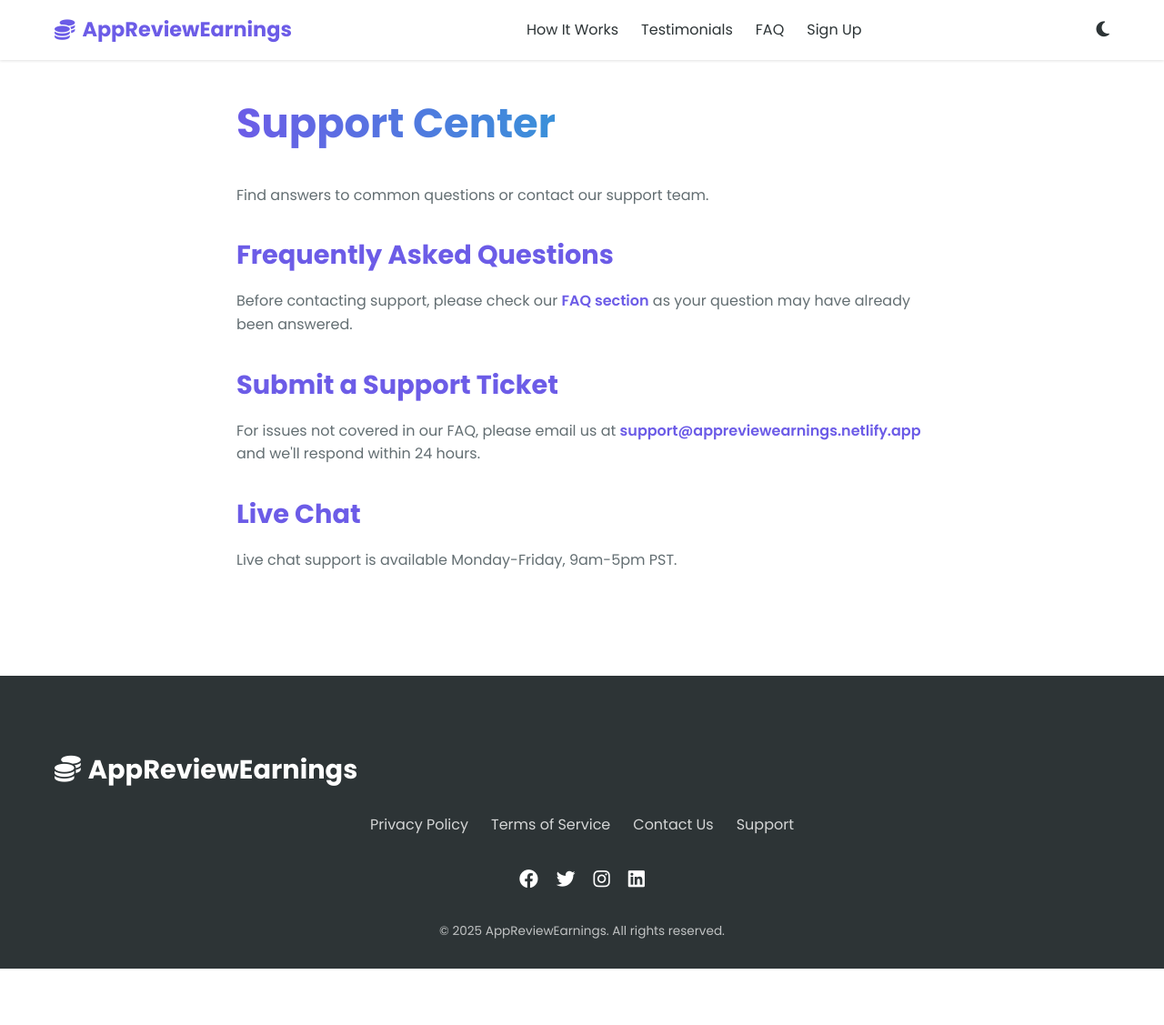
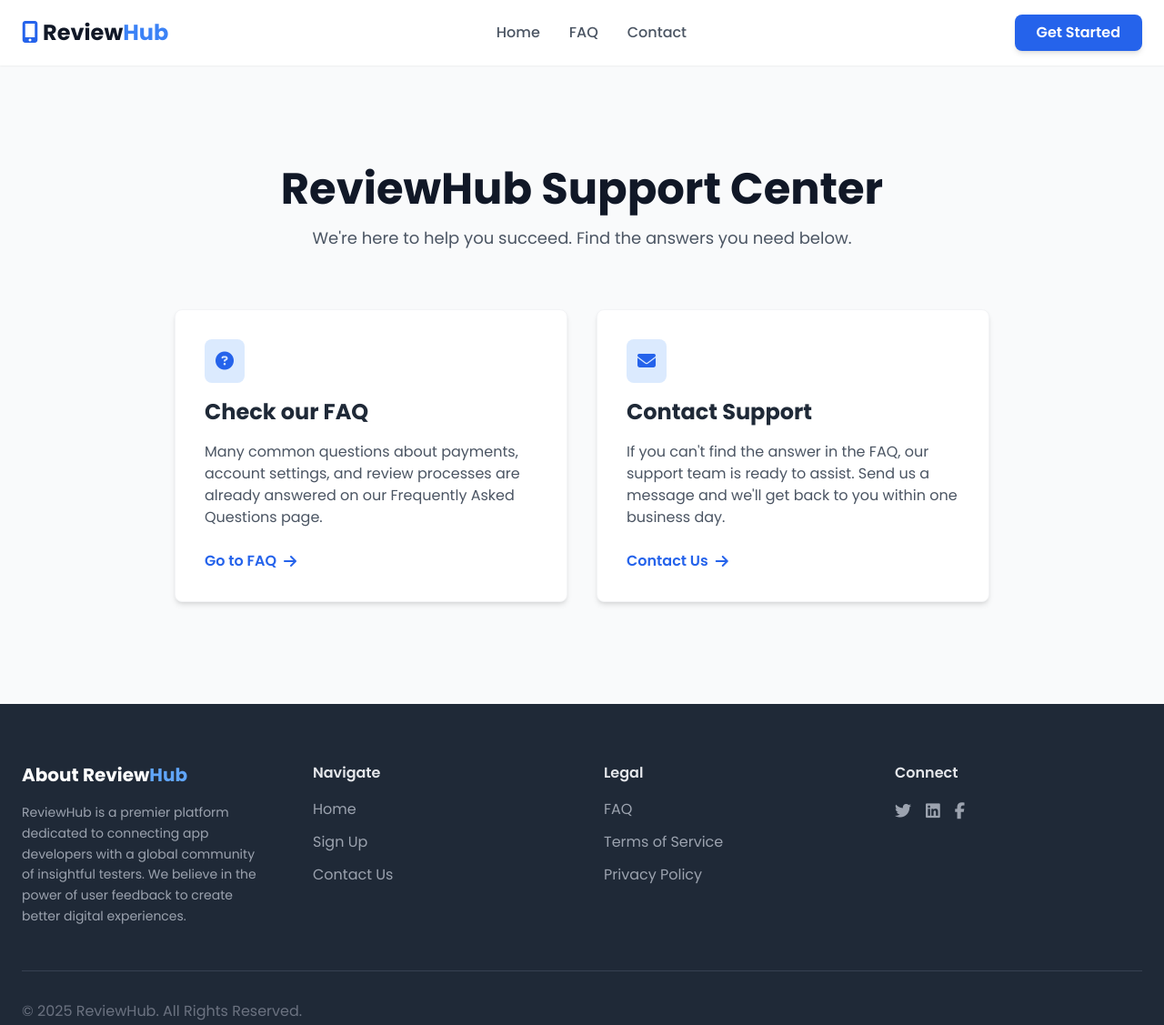
Before and after one commit to donny0019/reviewhub, a plain HTML site: page support.html in a window 1280 px wide. Shown: the whole page at 91% size. Before the commit the page ends 1065 px from the top, so only its background shows below. Drawn offline with nearby package versions, Linux system fonts and the light colour scheme.

Commit message:
Add files via upload

```diff
--- a/support.html
+++ b/support.html
@@ -1,170 +1,115 @@
 <!DOCTYPE html>
 <html lang="en">
 <head>
-<!-- Google Tag Manager -->
-<script>(function(w,d,s,l,i){w[l]=w[l]||[];w[l].push({'gtm.start':
-new Date().getTime(),event:'gtm.js'});var f=d.getElementsByTagName(s)[0],
-j=d.createElement(s),dl=l!='dataLayer'?'&l='+l:'';j.async=true;j.src=
-'https://www.googletagmanager.com/gtm.js?id='+i+dl;f.parentNode.insertBefore(j,f);
-})(window,document,'script','dataLayer','GTM-NGN5JHR8');</script>
-<!-- End Google Tag Manager -->
-<meta name="google-site-verification" content="TbW2WtI93w6gVjJ70Iy1MZ-ZRHX2bkgNOJpdjXjFMdU" />
     <meta charset="UTF-8">
     <meta name="viewport" content="width=device-width, initial-scale=1.0">
-  <title>Support Center | AppReviewEarnings</title>
-  <meta name="description" content="Find answers to common questions or contact our support team for AppReviewEarnings." />
-  <meta name="robots" content="index, follow" />
-  <link rel="canonical" href="https://appreviewearnings.netlify.app/support.html" />
-
-  <!-- Open Graph & Twitter Card -->
-  <meta property="og:title" content="Support Center | AppReviewEarnings" />
-  <meta property="og:description" content="Get help with your AppReviewEarnings account and app reviews." />
-  <meta property="og:url" content="https://appreviewearnings.netlify.app/support.html" />
-  <meta property="og:type" content="website" />
-  <meta name="twitter:card" content="summary" />
-
-  <!-- Fonts & Icons -->
-  <link rel="preconnect" href="https://fonts.googleapis.com" />
-  <link rel="preconnect" href="https://fonts.gstatic.com" crossorigin />
-  <link href="https://fonts.googleapis.com/css2?family=Poppins:wght@400;600;700&display=swap" rel="stylesheet" />
-  <link rel="stylesheet" href="https://cdnjs.cloudflare.com/ajax/libs/font-awesome/6.4.0/css/all.min.css" />
-
+    <title>Support Center - ReviewHub</title>
+    <meta name="description" content="Find answers to common questions about your ReviewHub account, payments, and app reviews, or contact our support team for personalized help.">
+    <link rel="canonical" href="https://appreviewhub.netlify.app/support.html">
+    <link rel="icon" type="image/png" href="https://placehold.co/32x32/005C97/FFFFFF?text=R">
+    <script src="https://cdn.tailwindcss.com"></script>
+    <link rel="stylesheet" href="https://cdnjs.cloudflare.com/ajax/libs/font-awesome/6.5.1/css/all.min.css">
+    <link href="https://fonts.googleapis.com/css2?family=Poppins:wght@400;500;600;700&display=swap" rel="stylesheet">
     <style>
-    :root {
-      --primary: #6c5ce7; --primary-light: #a29bfe; --secondary: #00cec9; --accent: #fd79a8;
-      --dark: #2d3436; --light: #f5f6fa; --text: #2d3436; --text-light: #636e72;
-      --bg: #ffffff; --card-bg: #ffffff; --footer-bg: #2d3436;
-      --shadow-sm: 0 1px 3px rgba(0,0,0,0.12); --shadow-md: 0 4px 6px rgba(0,0,0,0.1); --shadow-lg: 0 10px 25px rgba(0,0,0,0.1);
-      --transition: all 0.25s cubic-bezier(0.645, 0.045, 0.355, 1);
-    }
-    [data-theme="dark"] {
-      --primary: #a29bfe; --primary-light: #6c5ce7; --secondary: #55efc4; --accent: #ff7675;
-      --dark: #dfe6e9; --light: #2d3436; --text: #f5f6fa; --text-light: #b2bec3;
-      --bg: #1e272e; --card-bg: #2d3436; --footer-bg: #1e272e;
-      --shadow-sm: 0 1px 3px rgba(0,0,0,0.3); --shadow-md: 0 4px 6px rgba(0,0,0,0.25); --shadow-lg: 0 10px 25px rgba(0,0,0,0.2);
-    }
-    * { margin: 0; padding: 0; box-sizing: border-box; font-family: 'Poppins', sans-serif; transition: var(--transition); }
-    body { background-color: var(--bg); color: var(--text); line-height: 1.6; overflow-x: hidden; }
-    .container { max-width: 1200px; margin: 0 auto; padding: 0 20px; }
-    header { padding: 15px 0; position: fixed; width: 100%; top: 0; z-index: 1000; background-color: rgba(var(--bg), 0.9); backdrop-filter: blur(10px); box-shadow: var(--shadow-sm); }
-    .header-container { display: flex; justify-content: space-between; align-items: center; }
-    .logo { font-size: 1.4rem; font-weight: 700; color: var(--primary); text-decoration: none; display: flex; align-items: center; gap: 8px; }
-    .nav-links { display: flex; gap: 25px; }
-    .nav-links a { color: var(--text); text-decoration: none; font-weight: 500; position: relative; }
-    .nav-links a:after { content: ''; position: absolute; bottom: -3px; left: 0; width: 0; height: 2px; background: var(--primary); transition: var(--transition); }
-    .nav-links a:hover:after { width: 100%; }
-    .theme-toggle { background: none; border: none; color: var(--text); font-size: 1.2rem; cursor: pointer; }
-    .page-content { max-width: 800px; margin: 0 auto; padding: 100px 20px; }
-    .page-content h1 { margin-bottom: 30px; font-size: 2.8rem; background: linear-gradient(90deg, var(--primary), var(--secondary)); -webkit-background-clip: text; background-clip: text; color: transparent; }
-    .page-content h2 { margin-top: 30px; margin-bottom: 15px; font-size: 1.8rem; color: var(--primary); }
-    .page-content p { margin-bottom: 15px; color: var(--text-light); }
-    .page-content ul { margin-bottom: 20px; padding-left: 20px; list-style-type: disc; color: var(--text-light); }
-    .page-content ul li { margin-bottom: 8px; }
-    .page-content a { color: var(--primary); text-decoration: none; font-weight: 600; }
-    .page-content a:hover { text-decoration: underline; }
-    footer { background: var(--footer-bg); color: white; padding: 80px 0 30px; text-align: center; }
-    .footer-links { display: flex; justify-content: center; gap: 25px; margin: 25px 0; flex-wrap: wrap; }
-    .footer-links a { color: white; text-decoration: none; opacity: 0.8; }
-    .footer-links a:hover { opacity: 1; }
-    .social-icons { display: flex; justify-content: center; gap: 20px; margin: 30px 0; }
-    .social-icons a { color: white; font-size: 1.3rem; }
-    .copyright { margin-top: 30px; opacity: 0.7; font-size: 0.85rem; }
-    @media (max-width: 768px) {
-      .page-content { padding: 80px 20px; }
-      .page-content h1 { font-size: 2.2rem; }
-      .page-content h2 { font-size: 1.5rem; }
-      .nav-links { display: none; }
-    }
+        body { font-family: 'Poppins', sans-serif; }
     </style>
 </head>
-<body>
-<!-- Google Tag Manager (noscript) -->
-<noscript><iframe src="https://www.googletagmanager.com/ns.html?id=GTM-NGN5JHR8"
-height="0" width="0" style="display:none;visibility:hidden"></iframe></noscript>
-<!-- End Google Tag Manager (noscript) -->
-  <header>
-    <div class="container header-container">
-      <a href="index.html" class="logo">
-        <i class="fas fa-coins"></i> AppReviewEarnings
+<body class="bg-gray-50 text-gray-800 antialiased">
+
+    <header class="bg-white/90 backdrop-blur-md sticky top-0 z-50 shadow-sm">
+        <nav class="container mx-auto px-6 py-4 flex justify-between items-center">
+            <a href="index.html" class="text-2xl font-bold text-gray-900">
+                <i class="fas fa-mobile-alt text-blue-600"></i> Review<span class="text-blue-500">Hub</span>
             </a>
-      <div class="nav-links">
-        <a href="index.html#how-it-works">How It Works</a>
-        <a href="index.html#testimonials">Testimonials</a>
-        <a href="index.html#faq">FAQ</a>
-        <a href="index.html#signup">Sign Up</a>
+            <div class="hidden md:flex items-center space-x-8 font-medium">
+                <a href="index.html" class="text-gray-600 hover:text-blue-600">Home</a>
+                <a href="faq.html" class="text-gray-600 hover:text-blue-600">FAQ</a>
+                <a href="contact.html" class="text-gray-600 hover:text-blue-600">Contact</a>
             </div>
-      <button class="theme-toggle" id="themeToggle">
-        <i class="fas fa-moon"></i>
-      </button>
-    </div>
+            <a href="signup.html" class="hidden md:inline-block bg-blue-600 text-white font-semibold py-2 px-6 rounded-lg hover:bg-blue-700 transition-all shadow-md">
+                Get Started
+            </a>
+        </nav>
     </header>
 
-  <main>
-    <div class="page-content">
-      <h1>Support Center</h1>
-      <p>Find answers to common questions or contact our support team.</p>
+    <main class="py-20 md:py-28">
+        <div class="container mx-auto px-6">
+            <div class="max-w-4xl mx-auto">
+                <div class="text-center mb-16">
+                    <h1 class="text-4xl md:text-5xl font-bold text-gray-900">ReviewHub Support Center</h1>
+                    <p class="mt-4 text-lg text-gray-600">We're here to help you succeed. Find the answers you need below.</p>
+                </div>
 
-      <h2>Frequently Asked Questions</h2>
-      <p>Before contacting support, please check our <a href="index.html#faq">FAQ section</a> as your question may have already been answered.</p>
+                <div class="grid md:grid-cols-2 gap-8">
+                    <!-- FAQ Card -->
+                    <div class="bg-white p-8 rounded-lg shadow-md border border-gray-100">
+                        <div class="flex-shrink-0 mb-4">
+                            <div class="bg-blue-100 text-blue-600 rounded-lg p-3 inline-block">
+                                <i class="fas fa-question-circle fa-lg"></i>
+                            </div>
+                        </div>
+                        <h2 class="text-2xl font-bold mb-4">Check our FAQ</h2>
+                        <p class="text-gray-600 mb-6">Many common questions about payments, account settings, and review processes are already answered on our Frequently Asked Questions page.</p>
+                        <a href="faq.html" class="font-semibold text-blue-600 hover:text-blue-700 inline-flex items-center">
+                            Go to FAQ <i class="fas fa-arrow-right ml-2"></i>
+                        </a>
+                    </div>
 
-      <h2>Submit a Support Ticket</h2>
-      <p>For issues not covered in our FAQ, please email us at <a href="mailto:support@appreviewearnings.netlify.app">support@appreviewearnings.netlify.app</a> and we'll respond within 24 hours.</p>
-
-      <h2>Live Chat</h2>
-      <p>Live chat support is available Monday-Friday, 9am-5pm PST.</p>
+                    <!-- Contact Card -->
+                    <div class="bg-white p-8 rounded-lg shadow-md border border-gray-100">
+                        <div class="flex-shrink-0 mb-4">
+                            <div class="bg-blue-100 text-blue-600 rounded-lg p-3 inline-block">
+                                <i class="fas fa-envelope fa-lg"></i>
+                            </div>
+                        </div>
+                        <h2 class="text-2xl font-bold mb-4">Contact Support</h2>
+                        <p class="text-gray-600 mb-6">If you can't find the answer in the FAQ, our support team is ready to assist. Send us a message and we'll get back to you within one business day.</p>
+                        <a href="contact.html" class="font-semibold text-blue-600 hover:text-blue-700 inline-flex items-center">
+                            Contact Us <i class="fas fa-arrow-right ml-2"></i>
+                        </a>
+                    </div>
+                </div>
+            </div>
         </div>
     </main>
 
-  <footer>
-    <div class="container">
-      <a href="index.html" class="logo" style="color: white; font-size: 1.8rem;">
-        <i class="fas fa-coins"></i> AppReviewEarnings
-      </a>
-
-      <div class="footer-links">
-        <a href="privacy.html">Privacy Policy</a>
-        <a href="terms.html">Terms of Service</a>
-        <a href="contact.html">Contact Us</a>
-        <a href="support.html">Support</a>
+    <footer class="bg-gray-800 text-white">
+        <div class="container mx-auto px-6 py-16">
+            <div class="grid lg:grid-cols-4 md:grid-cols-2 gap-12">
+                <div class="md:col-span-2 lg:col-span-1">
+                    <h3 class="text-xl font-bold mb-4">About Review<span class="text-blue-400">Hub</span></h3>
+                    <p class="text-gray-400 text-sm leading-relaxed">ReviewHub is a premier platform dedicated to connecting app developers with a global community of insightful testers. We believe in the power of user feedback to create better digital experiences.</p>
                 </div>
-
-      <div class="social-icons">
-        <a href="#"><i class="fab fa-facebook"></i></a>
-        <a href="#"><i class="fab fa-twitter"></i></a>
-        <a href="#"><i class="fab fa-instagram"></i></a>
-        <a href="#"><i class="fab fa-linkedin"></i></a>
+                <div>
+                    <h4 class="font-semibold mb-4 text-gray-200">Navigate</h4>
+                    <ul class="space-y-3">
+                        <li><a href="index.html" class="text-gray-400 hover:text-white transition-colors">Home</a></li>
+                        <li><a href="signup.html" class="text-gray-400 hover:text-white transition-colors">Sign Up</a></li>
+                         <li><a href="contact.html" class="text-gray-400 hover:text-white transition-colors">Contact Us</a></li>
+                    </ul>
                 </div>
-
-      <div class="copyright">
-        &copy; <script>document.write(new Date().getFullYear())</script> AppReviewEarnings. All rights reserved.
+                <div>
+                    <h4 class="font-semibold mb-4 text-gray-200">Legal</h4>
+                    <ul class="space-y-3">
+                        <li><a href="faq.html" class="text-gray-400 hover:text-white transition-colors">FAQ</a></li>
+                        <li><a href="terms.html" class="text-gray-400 hover:text-white transition-colors">Terms of Service</a></li>
+                        <li><a href="privacy.html" class="text-gray-400 hover:text-white transition-colors">Privacy Policy</a></li>
+                    </ul>
+                </div>
+                <div>
+                    <h4 class="font-semibold mb-4 text-gray-200">Connect</h4>
+                    <div class="flex space-x-4 mt-4">
+                        <a href="https://twitter.com/reviewhub" target="_blank" rel="noopener noreferrer" class="text-gray-400 hover:text-white transition-colors"><i class="fab fa-twitter text-lg"></i></a>
+                        <a href="https://linkedin.com/company/reviewhub" target="_blank" rel="noopener noreferrer" class="text-gray-400 hover:text-white transition-colors"><i class="fab fa-linkedin text-lg"></i></a>
+                        <a href="https://facebook.com/reviewhub" target="_blank" rel="noopener noreferrer" class="text-gray-400 hover:text-white transition-colors"><i class="fab fa-facebook-f text-lg"></i></a>
+                    </div>
+                </div>
+            </div>
+            <div class="border-t border-gray-700 mt-12 pt-8 flex flex-col md:flex-row justify-between items-center">
+                <p class="text-gray-500 text-center md:text-left">&copy; 2025 ReviewHub. All Rights Reserved.</p>
             </div>
         </div>
     </footer>
 
-  <script>
-    document.addEventListener('DOMContentLoaded', function() {
-      const themeToggle = document.getElementById('themeToggle');
-      const prefersDark = window.matchMedia('(prefers-color-scheme: dark)').matches;
-
-      if (localStorage.getItem('theme') === 'dark' || (!localStorage.getItem('theme') && prefersDark)) {
-        document.documentElement.setAttribute('data-theme', 'dark');
-        themeToggle.innerHTML = '<i class="fas fa-sun"></i>';
-      }
-
-      themeToggle.addEventListener('click', function() {
-        const isDark = document.documentElement.getAttribute('data-theme') === 'dark';
-        document.documentElement.setAttribute('data-theme', isDark ? 'light' : 'dark');
-        localStorage.setItem('theme', isDark ? 'light' : 'dark');
-        themeToggle.innerHTML = isDark ? '<i class="fas fa-moon"></i>' : '<i class="fas fa-sun"></i>';
-      });
-    });
-  </script>
-<script async src="https://www.googletagmanager.com/gtag/js?id=GTM-NGN5JHR8"></script>
-<script>
-  window.dataLayer = window.dataLayer || [];
-  function gtag(){dataLayer.push(arguments);}
-  gtag('js', new Date());
-  gtag('config', 'GTM-NGN5JHR8');
-</script>
 </body>
 </html>
```
Also changed, not shown: day-in-the-life.html (+1 -1 lines), how-to-write-reviews.html (+2 -2 lines), sitemap.xml (+27 -7 lines), top-3-things-to-avoid.html (+1 -1 lines). Lines whose indentation alone changed are shown as unchanged.
